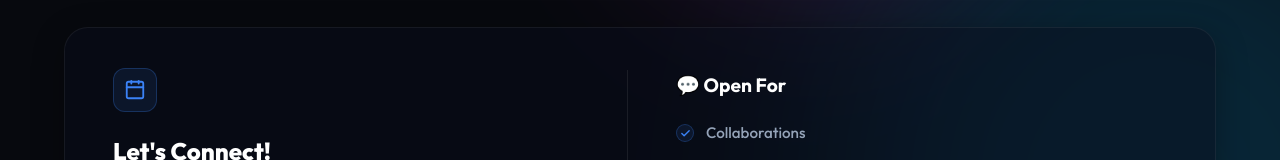
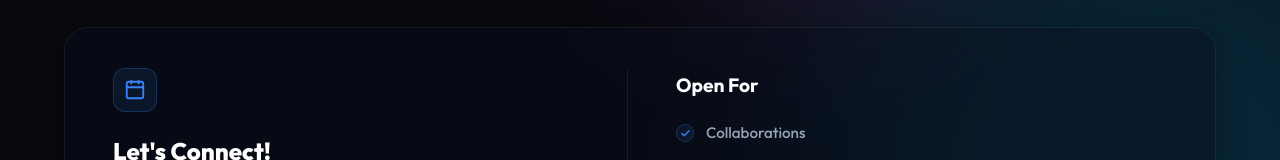
Before and after one commit to reezmahanan/Reezma-Hanan-Portfolio, a React (Vite) app: page /contact in a window 1280 px wide. Shown: the part 1155-1315 px from the top of the page. Built offline with nearby package versions, Linux system fonts and the light colour scheme; the HTML template or start-up script is replaced by a standard one.

Commit message:
update Contact.jsx

```diff
--- a/src/components/Contact.jsx
+++ b/src/components/Contact.jsx
@@ -583,7 +583,7 @@ function Contact() {
               className="available-list-wrapper"
             >
               <h4 style={{ color: '#fff', fontSize: '1.2rem', fontWeight: '700', margin: 0 }}>
-                💬 Open For
+                 Open For
               </h4>
               <div style={{ display: 'flex', flexDirection: 'column', gap: '0.8rem' }}>
                 {[
```
